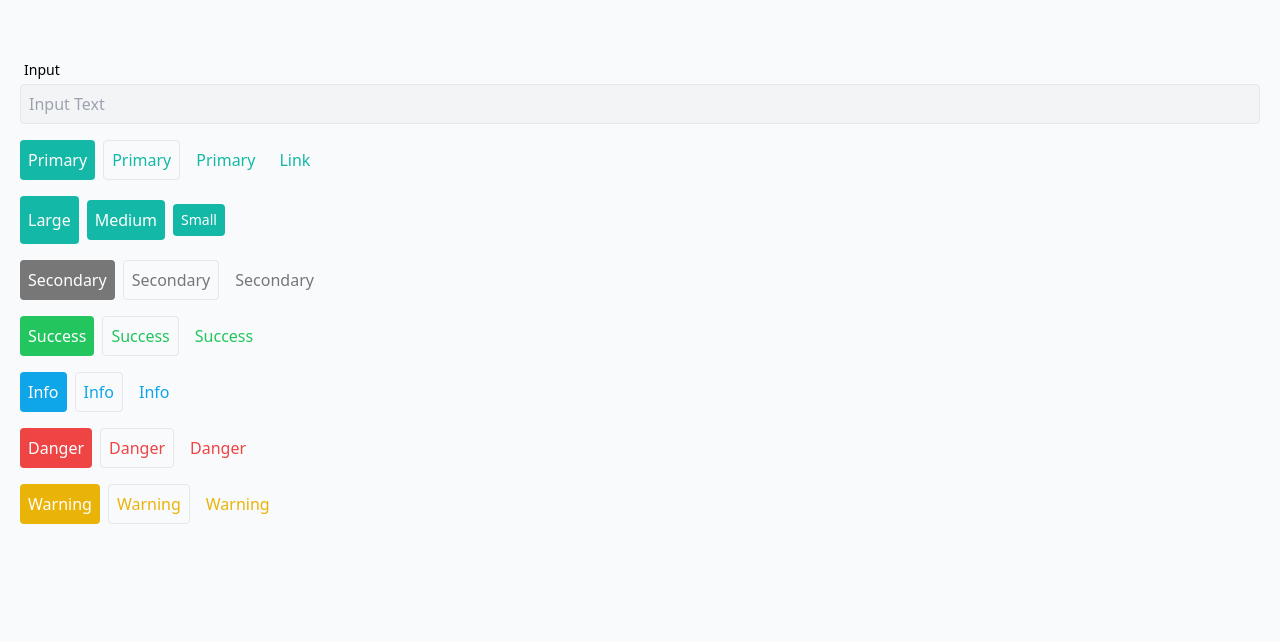
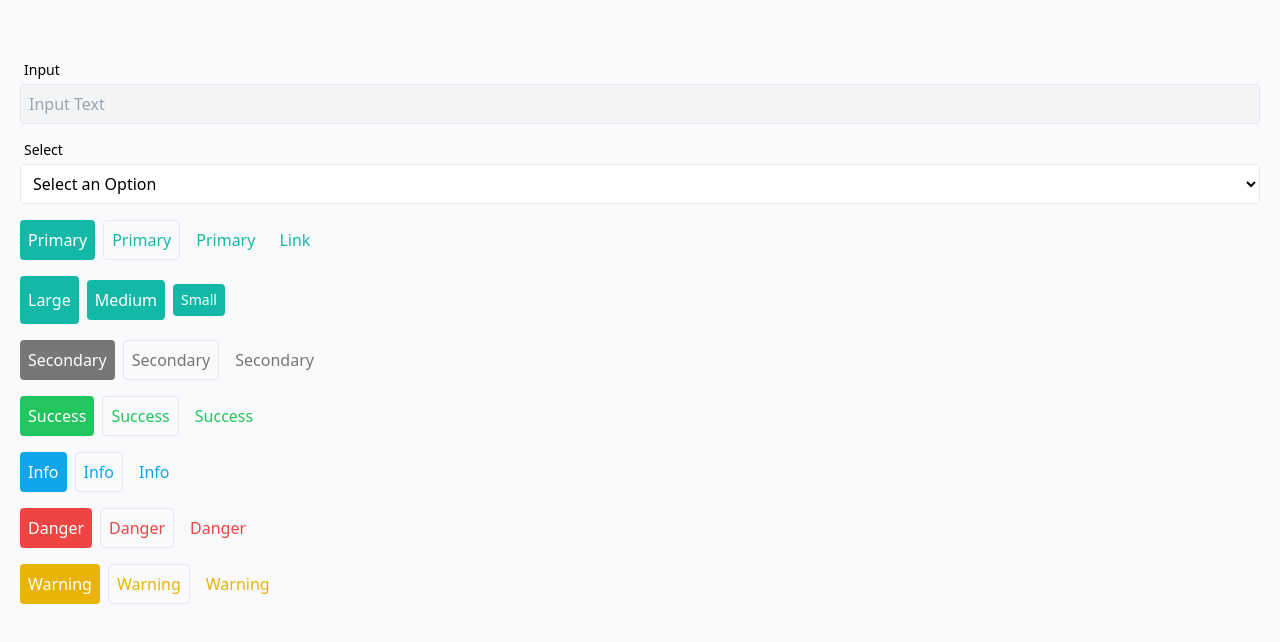
Before and after one commit to elevz/elevz-ui, a React (Vite) app: page / in a window 1280 px wide. Shown: the top 642 px of the page. Built offline with nearby package versions, Linux system fonts and the light colour scheme; some icons are missing.

Commit message:
fix: placeholder select component

```diff
--- a/lib/components/input/select/Select.tsx
+++ b/lib/components/input/select/Select.tsx
@@ -26,6 +26,7 @@ export function Select<T>({
       />
       <IconField
         component="select"
+        value={props.value || 'placeholder'}
         {...props as any}
         className={combineClassName(
           "border text bg-surface rounded h-10 px-2 outline-primary-500 w-full cursor-pointer focus:outline-primary",
--- a/src/pages/Buttons.tsx
+++ b/src/pages/Buttons.tsx
@@ -1,4 +1,4 @@
-import { Button, Input } from "@lib/components";
+import { Button, Input, Select } from "@lib/components";
 import { useToast } from "@lib/hooks";
 import Row from "../components/Row";
 
@@ -11,6 +11,15 @@ export default function () {
         label="Input"
         disabled
         value={"Input Text"}
+      />
+      <Select
+        label="Select"
+        placeholder="Select an Option"
+        options={[
+          'Options 1',
+          'Options 2',
+          'Options 3',
+        ]}
       />
       <Row>
         <Button
```
